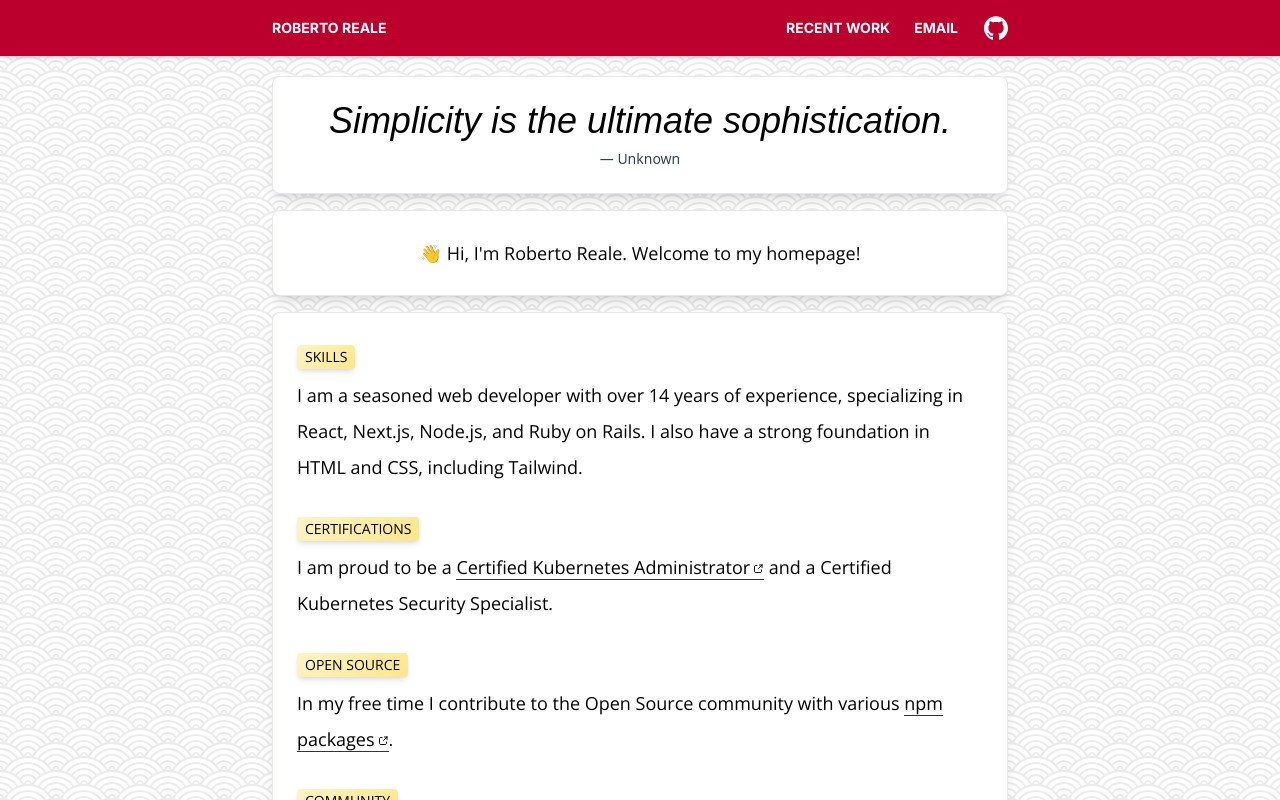
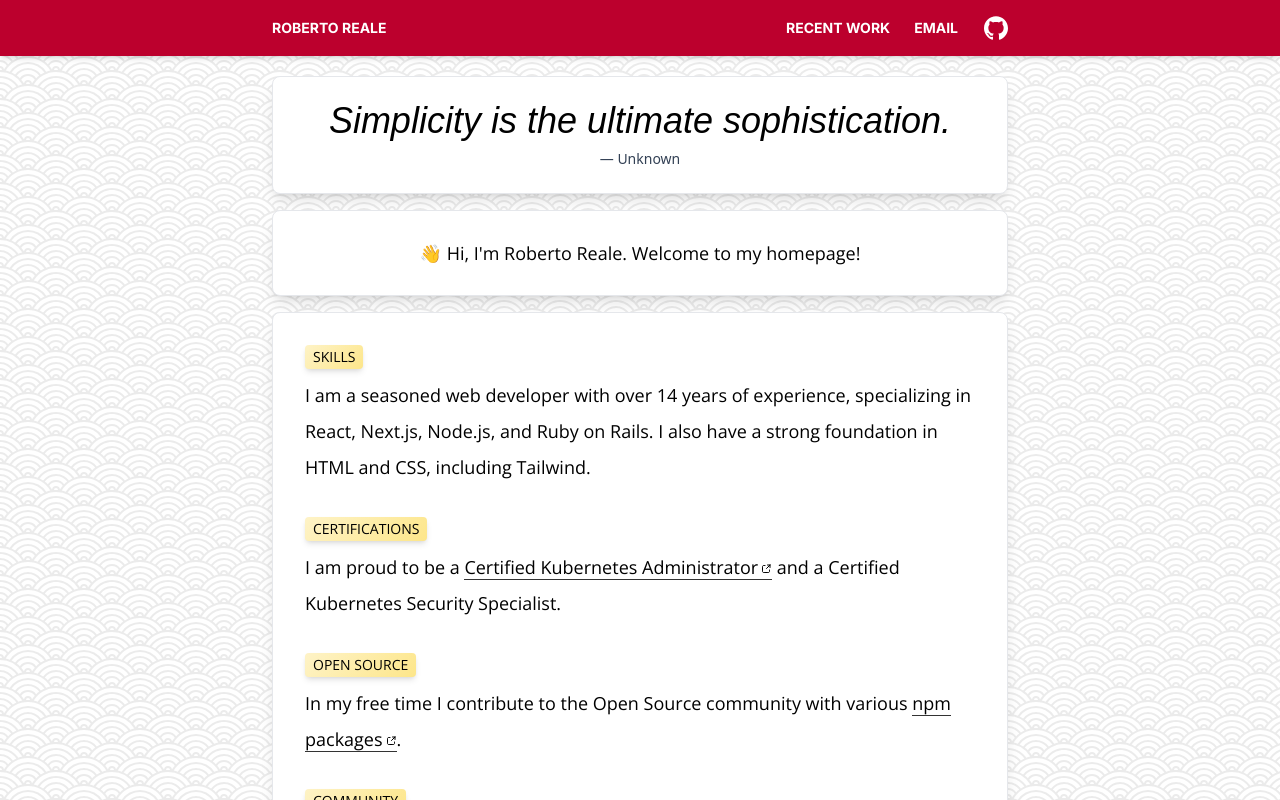
Before and after one commit to sickdyd/sickdyd.github.io, a Next.js app: page / in a window 1280 px wide. Shown: the top 800 px of the page. Built offline with nearby package versions, Linux system fonts and the light colour scheme; a web font is replaced by a local one.

Commit message:
Increase padding on TextWrapper

```diff
--- a/src/app/components/TextWrapper.tsx
+++ b/src/app/components/TextWrapper.tsx
@@ -4,7 +4,7 @@ export default function TextWrapper({
   children: React.ReactNode;
 }) {
   return (
-    <div className="mb-4 rounded-lg border bg-white p-6 shadow-lg">
+    <div className="mb-4 rounded-lg border bg-white pb-6 pl-8 pr-8 pt-6 shadow-lg">
       {children}
     </div>
   );
```
